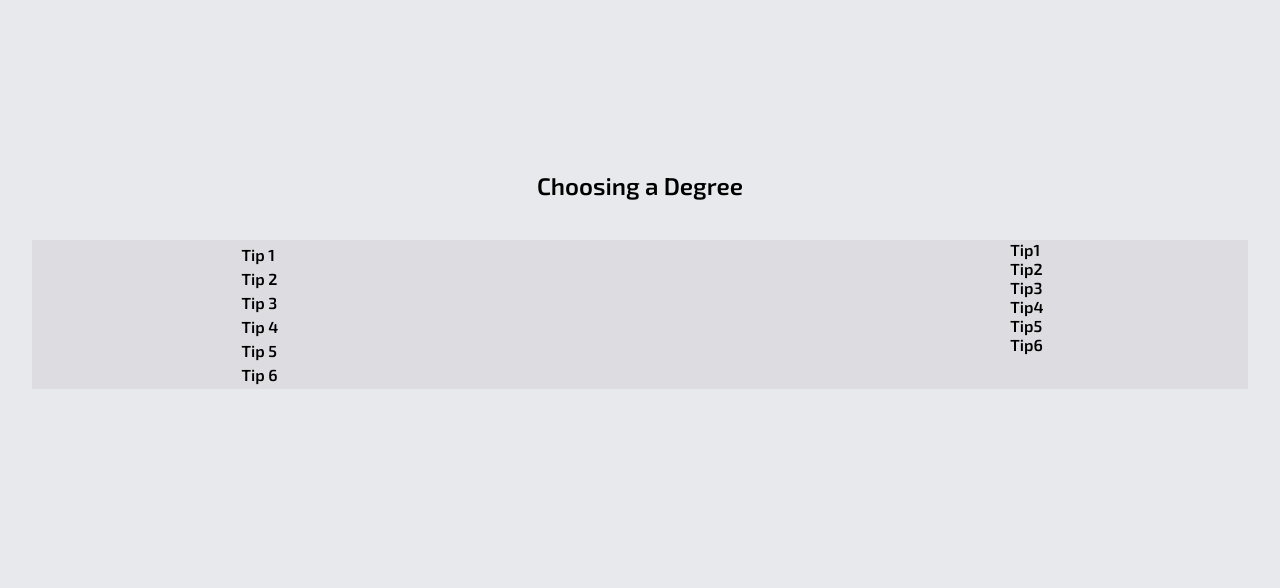
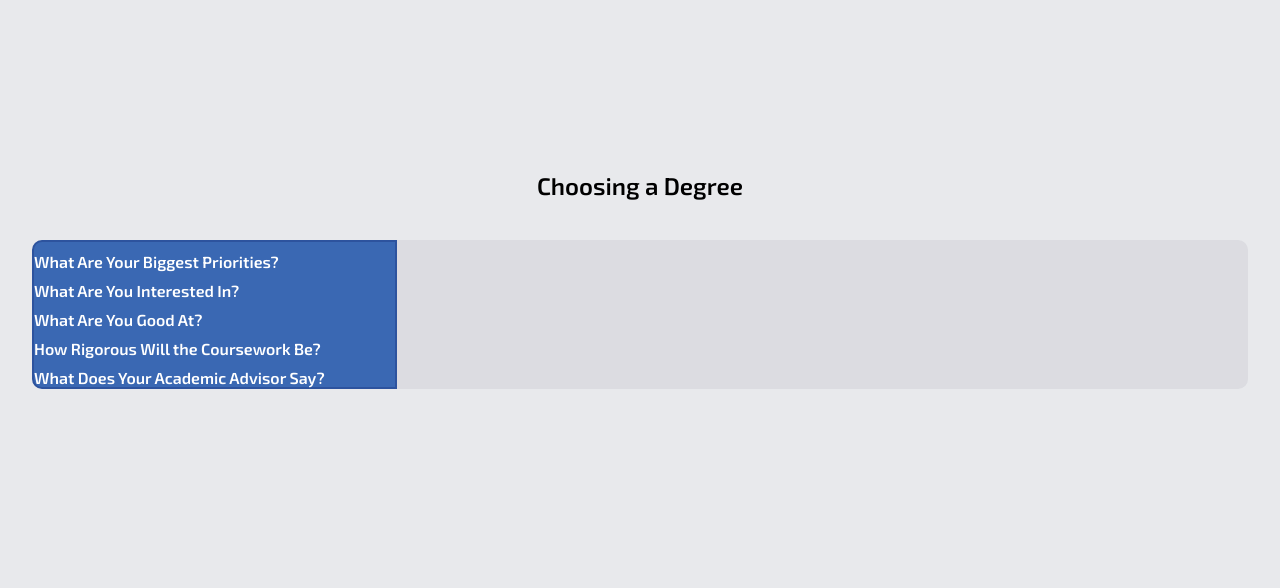
Before and after one commit to KushDesai04/13DTP-Project, a Flask app: page / in a window 1280 px wide. Shown: the part 328-916 px from the top of the page. Run offline with Flask 2, Linux system fonts and the light colour scheme; data that the repository does not hold is empty.

Commit message:
home page tips now fully working

```diff
--- a/static/css/style.css
+++ b/static/css/style.css
@@ -4,15 +4,15 @@
 
 /* Grab some nice Google Fonts */
 @import url('https://fonts.googleapis.com/css2?family=Exo+2:wght@600&display=swap');
-@import url('https://fonts.googleapis.com/css2?family=Open+Sans&family=Orbitron:wght@669&display=swap');
 
-
+/* Variables avaiable to every page */
 :root{
   --clr_primary:#2d539e;
   --clr_secondary: #3a68b3;
   --clr_tertiary: #262a3f;
   --clr_bg: #e8e9ec;
 }
+
 /* applies to everything in the website */
 * {
   margin:0;
@@ -186,18 +186,24 @@ nav ul li a:hover:after {
 .home-container {
   width: 100%;
   display: flex;
-  justify-content: space-around;
+  justify-content: space-between;
   background: #262a3f10;
+  border-radius: 10px;
 }
 
 .home-container .buttons {
   width: 30%;
+  background: var(--clr_secondary);
+  border-radius: 10px 0  0 10px;
+  border: 2px solid var(--clr_primary);
 
 }
 
+
 .home-container .buttons #tip {
   cursor: pointer;
-  margin: 5px;
+  color: white;
+  margin-top: 10px;
 }
 
 .home-container .buttons #tip::after{
@@ -205,7 +211,7 @@ nav ul li a:hover:after {
   content: "";
   display: block;
   height: 2px;
-  left: 50%;
+  left: 16%;
   position: absolute;
   background: #fff;
   transition: width 0.3s ease 0s, left 0.3s ease 0s;
@@ -214,19 +220,23 @@ nav ul li a:hover:after {
 
 
 .home-container .buttons #tip:hover:after {
-  width: 30%;
-  left: 0;
+  width: 28.5%;
+  left: 2.5%;
 }
 
+
 .home-container .text {
-  opacity: 1;
-  color: black;
-
+  position: relative;
+  width: 70%;
 }
 
-.home-container button:hover, .text{
-  opacity: 1;
+.home-container .text .tips {
+  position: absolute;
+  width: 75%;
+  left: 12.5%;
+  top: 20%;
 }
+
 
  /**********************
  * Individual Degree Page *
@@ -317,7 +327,7 @@ nav ul li a:hover:after {
   padding: 15px;
   background-color:rgb(0,0,0,0.1);
   position: fixed;
-  top: calc(20% + 10px);
+  top: calc(0% + 10px);
   left: 2.5%;
 }
 
@@ -332,6 +342,11 @@ nav ul li a:hover:after {
   transition: 0.2s all ease-in-out;
 }
 
+.filter input{
+  height: 2vh;
+}
+
+
 .filter input[type=submit]:hover{
   background-color: var(--clr_secondary);
   color: #fff;
@@ -344,7 +359,6 @@ nav ul li a:hover:after {
   grid-template-columns: repeat(4, 1fr); /* makes the grid take up as much space as possible and sets the min-width of each section to 400px*/
   width: 80%;
   float: right;
-  position: relative;
 }
 
 
@@ -437,9 +451,6 @@ footer p {
     font-size: 20px;
   }
 
-  p {
-    font-size: 150%;
-  }
 
   header {
     background-size: contain;
--- a/templates/home.html
+++ b/templates/home.html
@@ -17,21 +17,49 @@
 
         <div class='home-container'>
             <div class="buttons">
-                <div id="tip" data-tip="t1">Tip 1</button></div>
-                <div id="tip" data-tip="t2">Tip 2</button></div>
-                <div id="tip" data-tip="t3">Tip 3</button></div>
-                <div id="tip" data-tip="t4">Tip 4</button></div>
-                <div id="tip" data-tip="t5">Tip 5</button></div>
-                <div id="tip" data-tip="t6">Tip 6</button></div>
+                <div id="tip" data-tip="t1">What Are Your Biggest Priorities?</button></div>
+                <div id="tip" data-tip="t2">What Are You Interested In?</button></div>
+                <div id="tip" data-tip="t3">What Are You Good At?</button></div>
+                <div id="tip" data-tip="t4">How Rigorous Will the Coursework Be?</button></div>
+                <div id="tip" data-tip="t5">What Does Your Academic Advisor Say?</button></div>
             </div> <!-- Closing buttons -->
 
             <div class="text">
-                <div id="t1">Tip1</div>
-                <div id="t2">Tip2</div>
-                <div id="t3">Tip3</div>
-                <div id="t4">Tip4</div>
-                <div id="t5">Tip5</div>
-                <div id="t6">Tip6</div>
+                <div id="t1" class="tips">
+                    <p> Salary potential and job demand </p>
+                    <p> Majors you're passionate about and/or highly skilled in </p>
+                    <p> Economic advantage, interest level, and ability — are most important and relevant to you and
+                        your future goals. </p>
+                </div>
+                <div id="t2" class="tips">
+                    <p> Students tend to perform better in school when they can focus on their interests </p>
+                    <p>
+                        You can also explore potential areas of study and career paths by joining student clubs,
+                        volunteering, working a part-time job on campus, managing a side hustle, or completing
+                        internships.
+                    </p>
+                </div>
+                <div id="t3" class="tips">
+                    <p>Understanding your natural skills and talents can go a long way in helping you make an informed
+                        and confident decision when choosing a major.
+                        One way of determining which academic fields best suit you is to take a close look at your class
+                        grades in high school. Doing this can highlight your strengths in specific academic areas.
+                    </p>
+                </div>
+                <div id="t4" class="tips">
+                    <p>Some majors may feel harder than others based on factors like typical homework load, course
+                        expectations, and frequency of exams. Your core classes (i.e., classes specifically related to
+                        your major) will make up a significant portion of your college course load. So, before you
+                        declare a major, make sure you understand how rigorous your weekly workload will be.
+                    </p>
+                </div>
+                <div id="t5" class="tips">
+                    <p>Checking in with your academic advisor is one of the most important steps you can take when
+                        deciding on a major. They've had similar conversations with hundreds of students and can provide
+                        insightful wisdom into picking a major. Your advisor may even propose a major you hadn't
+                        previously considered that meets your academic and career goals.
+                    </p>
+                </div>
             </div> <!-- Closing text -->
         </div> <!-- Closing home-container -->
     </div> <!-- Closing degree-tips -->
@@ -39,26 +67,44 @@
 </div> <!-- Closing Home -->
 
 <script>
-            console.log("java")
+    const tips = ["t1", "t2", "t3", "t4", "t5"];
 
+    // function that hides all of the tips text
+    function hidden(lst) {
 
+        lst.forEach(
+            function (item) {
+                text = document.getElementById(item);
+                text.style.opacity = "0";
+            }
+        )
+
+        document.querySelectorAll("#tip").forEach(element => element.style.color = "white"); // set button colour to white after setting text opacity to 0
+
+    }
+
+    // Run the function on loading page
+    hidden(tips);
+
+    // When a button is clicked
     document.querySelectorAll('#tip')
         .forEach(element => element.addEventListener(
             'click',
             event => {
-                        console.log(event.target.dataset.tip)
-                        t1 = document.getElementById(event.target.dataset.tip)
-                        console.log(t1.style.opacity)
-                        switch (t1.style.opacity) {
+                tip = document.getElementById(event.target.dataset.tip) //get the id of the text div to style
+
+                switch (tip.style.opacity) {
                     case ("0"):
                         opacity = "1";
+                        hidden(tips); // hide all text
+                        element.style.color = "#262a3f"; // make button change color to indicate it is selected
                         break;
                     case ("1"):
                     default:
+                        element.style.color = "white";
                         opacity = "0";
                 }
-                        t1.style.opacity = opacity;
-                        console.log("t1")
+                tip.style.opacity = opacity; // make tips text show
             })
         )
 </script>
--- a/templates/university.html
+++ b/templates/university.html
@@ -5,7 +5,12 @@
 <div class="text">
 {{university.name}}
 {{university.details}}
+{% for degree in university.degrees %}
+<p>{{degree.name}}</p>
+{% endfor %}
 </div>
 <img src = '/static/images/Auckland.jpg'>
 <iframe src="https://www.google.com/maps/embed?pb={{university.location}}" width="600" height="450" style="border:0;" allowfullscreen="" loading="lazy"></iframe>
+
+
 {% endblock %}
```
Lines whose indentation alone changed are shown as unchanged.
